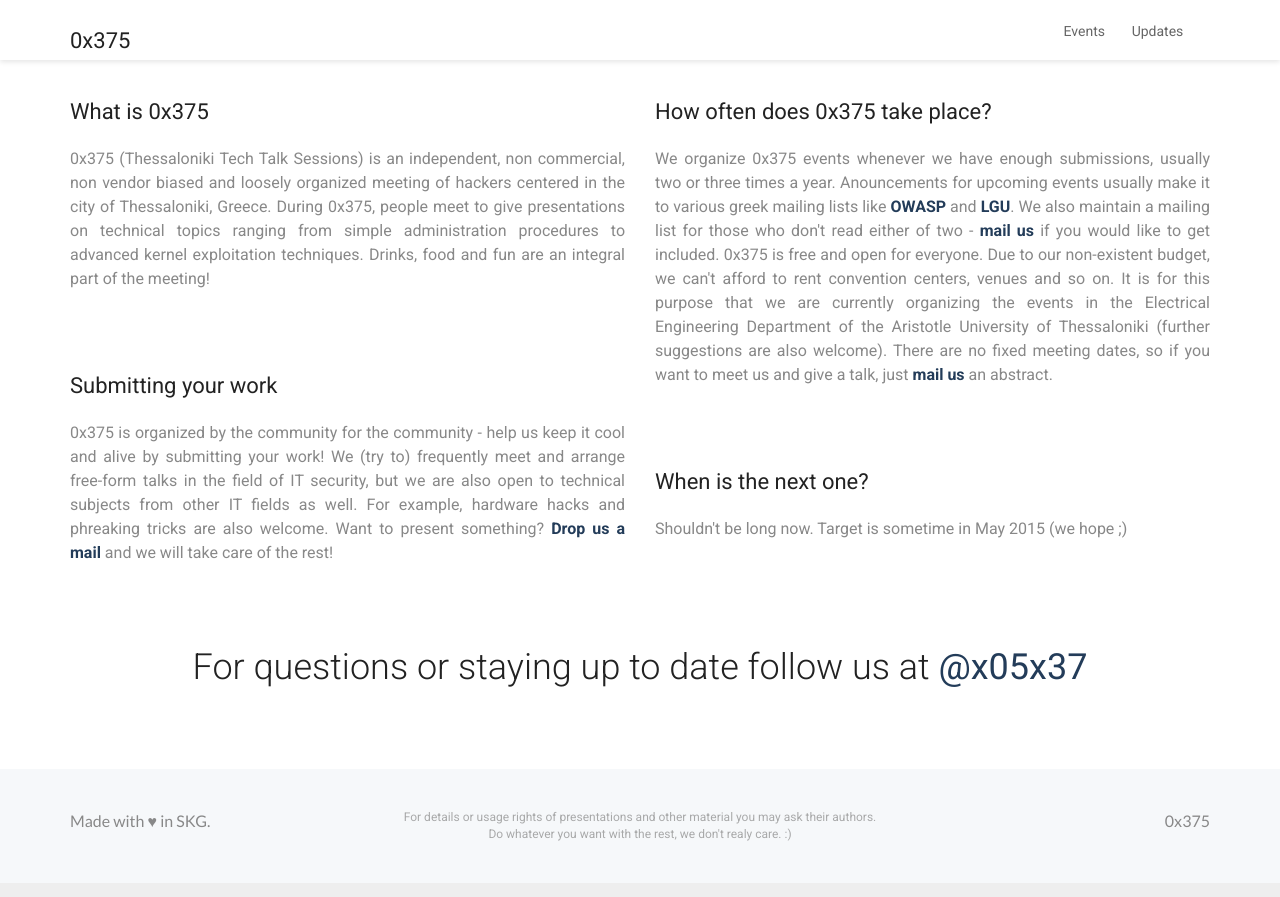
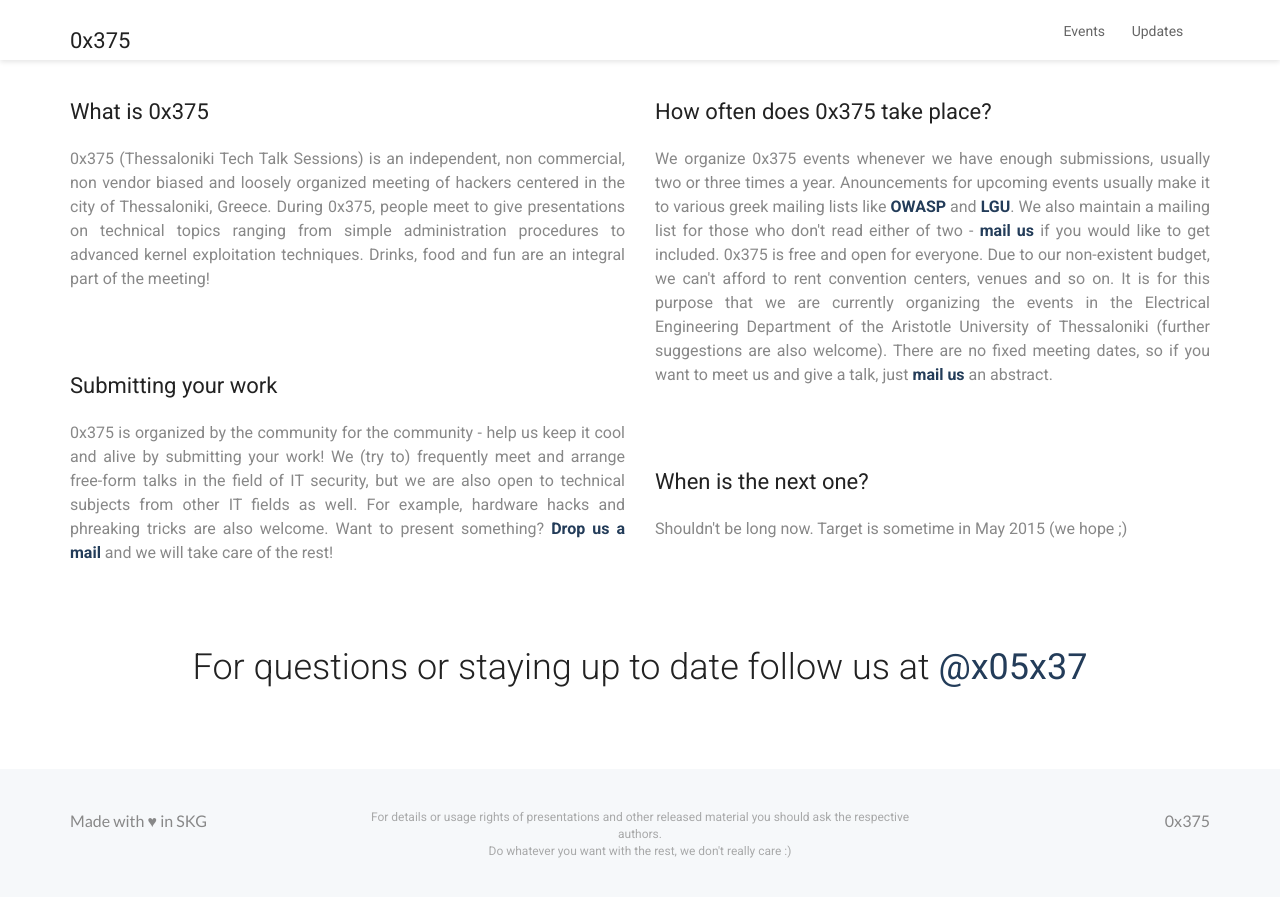
Before and after one commit to 0x375/0x375.github.io, a Jekyll site: the page built from index.html, in a window 1280 px wide and 900 px high, scrolled down 643 px. Shown: the top 897 px of the window. Built offline with Jekyll 4.4.1, drawn with Linux system fonts in a browser that asks for light colours.

Commit message:
minor fixes

```diff
--- a/_includes/footer.html
+++ b/_includes/footer.html
@@ -2,14 +2,15 @@
   <div class="container">
     <div class="row">
       <div class="col-sm-3">
-        Made with &hearts; in SKG.
+        Made with &hearts; in SKG
       </div>
 
       <div class="col-sm-6">
         <p class="sub text-center">
-          For details or usage rights of presentations and other material you may ask their authors.
+          For details or usage rights of presentations and other released material you
+          should ask the respective authors.
           <br />
-          Do whatever you want with the rest, we don't realy care. :)
+          Do whatever you want with the rest, we don't really care :)
         </p>
       </div>
 
```
